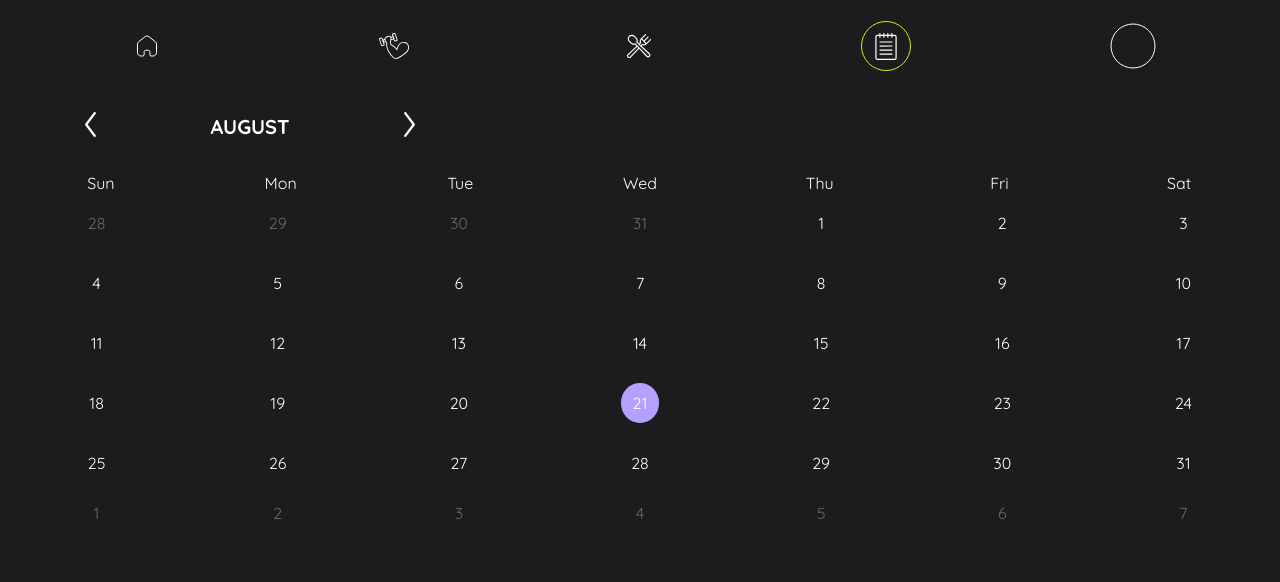
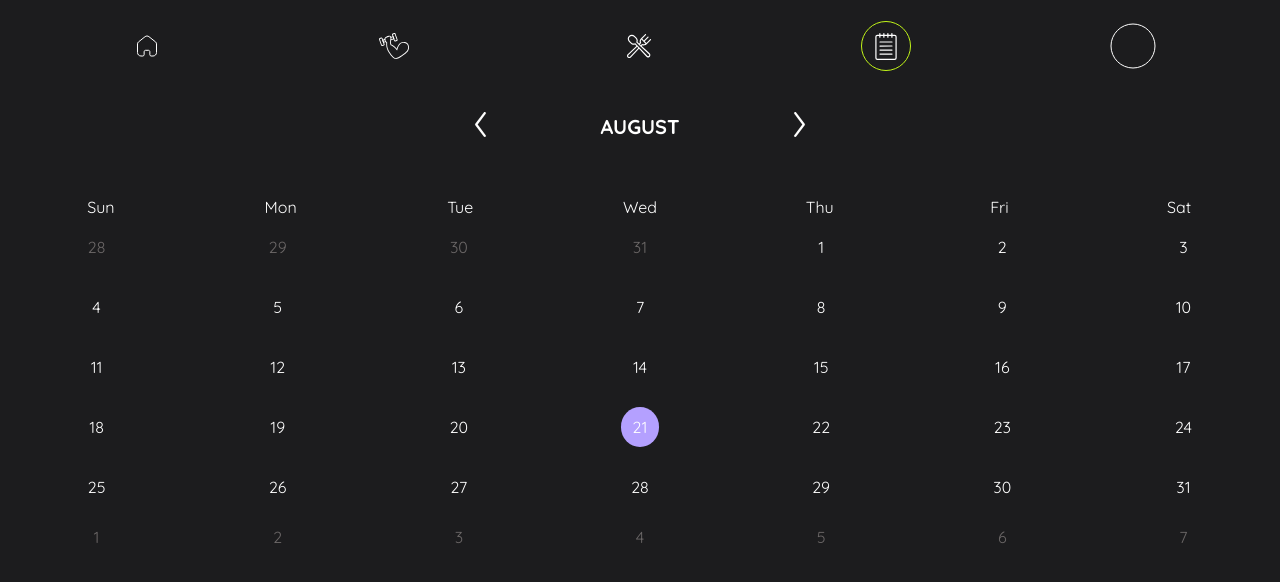
Before and after one commit to TackoBracko/crossfit-tracker-app, a React (Vite) app: page /usercalendar in a window 1280 px wide. Shown: the top 582 px of the page. Built offline with nearby package versions, Linux system fonts and the light colour scheme.

Commit message:
css changes

```diff
--- a/src/Calendar/UserCalendar/UserCalendar.module.css
+++ b/src/Calendar/UserCalendar/UserCalendar.module.css
@@ -5,7 +5,7 @@
   padding: 32px 24px;
   width: 100%;
   max-width: 500px;
-  margin: 80px 0 0 0;
+  margin: 80px auto 24px;
 }
 
 .calendarHeader h1 {
```
